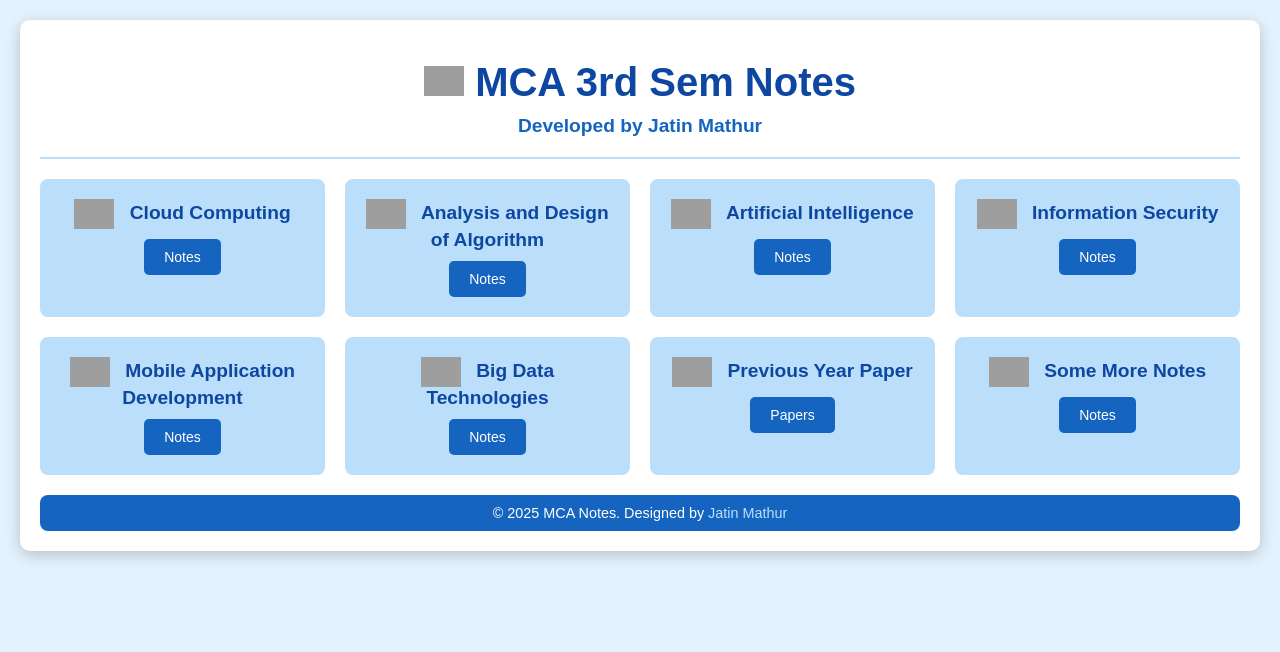
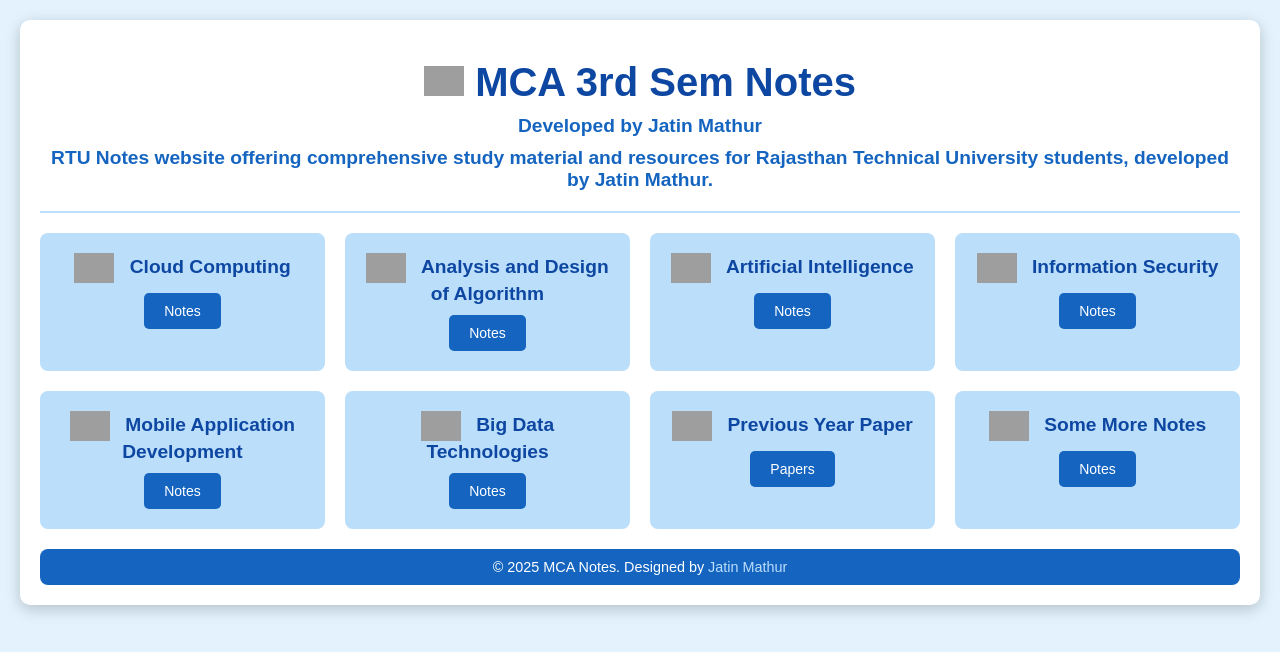
Before and after one commit to MathurShaab/RIET-MCA-3rd-SEM-Notes, a plain HTML site: page index.html in a window 1280 px wide. Drawn offline with Linux system fonts and the light colour scheme; grey boxes are pictures that could not be loaded.

Commit message:
Update index.html

```diff
--- a/index.html
+++ b/index.html
@@ -7,7 +7,7 @@
 <meta name="keywords" content="RTU Notes, RTU Study Material, RTU MCA Notes, Rajasthan Technical University Notes, RTU Exam Preparation, RTU Academic Resources, RTU Study Guide">
 
     <meta name="viewport" content="width=device-width, initial-scale=1.0">
-    <title>MCA 3rd Sem Notes</title>
+    <title>RTU MCA Notes</title>
 
     <!-- Favicon link (using an online favicon.ico) -->
     <link rel="icon" href="https://cdn-icons-png.flaticon.com/512/266/266146.png" type="image/x-icon">
@@ -26,6 +26,7 @@
                 MCA 3rd Sem Notes
             </h1>
             <h2>Developed by Jatin Mathur</h2>
+            <h2>RTU Notes website offering comprehensive study material and resources for Rajasthan Technical University students, developed by Jatin Mathur.</h2>
         </header>
 
         <!-- Tiles Section -->
```
